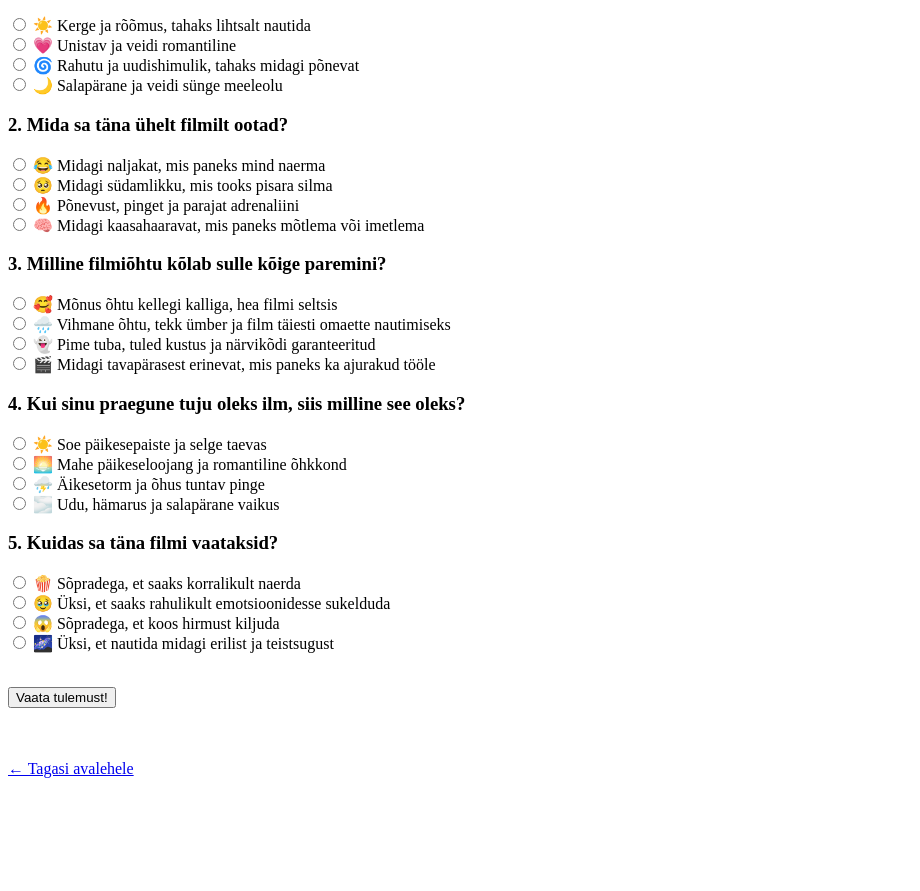
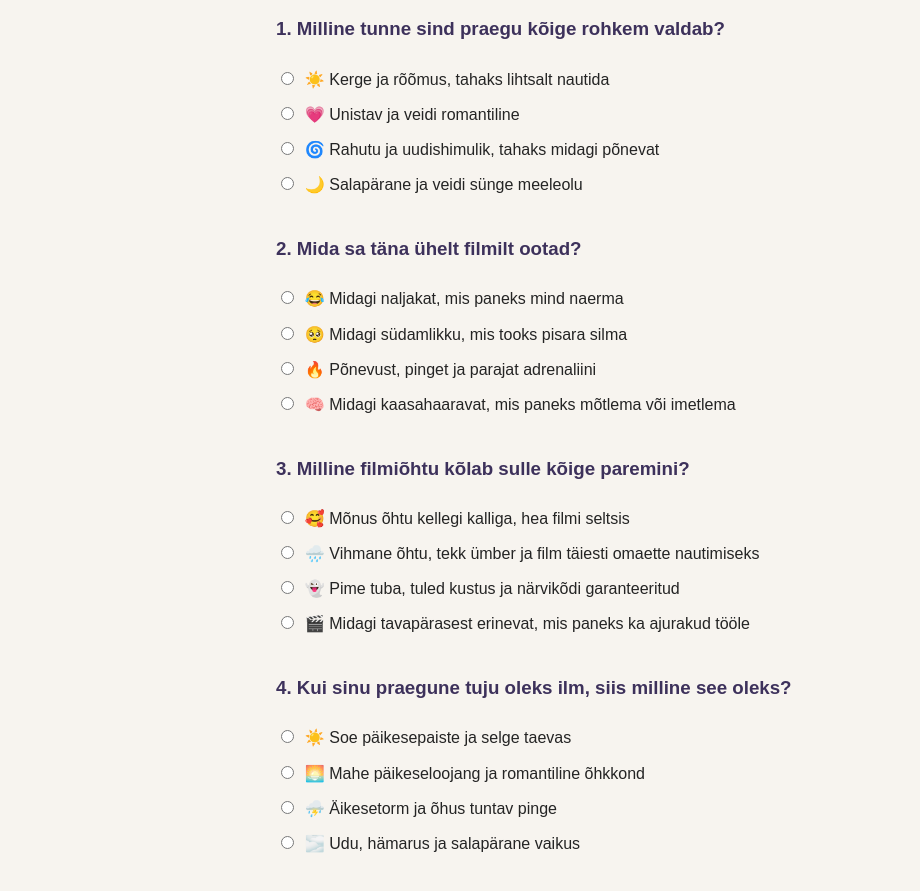
Before and after one commit to molodoipartner/edutu-filmivalija, a plain HTML site: page kysitlus.html in a window 1280 px wide. Shown: the part 142-1033 px from the top of the page, without its empty margins (0-920 px from the left). Before the commit the page ends 936 px from the top, so only its background shows below. Drawn offline with Linux system fonts and the light colour scheme.

Commit message:
Lisa stiil baasfailidele

```diff
--- a/kysitlus.html
+++ b/kysitlus.html
@@ -4,6 +4,7 @@
     <meta charset="UTF-8">
     <meta name="viewport" content="width=device-width, initial-scale=1.0">
     <title>Filmimaailm - Meeleolu Küsitlus</title>
+    <link rel="stylesheet" href="style.css">
 </head>
 <body>
 
--- /dev/null
+++ b/style.css
@@ -0,0 +1,50 @@
+* {
+    box-sizing: border-box;
+}
+
+body {
+    max-width: 760px;
+    margin: 0 auto;
+    padding: 2rem 1rem;
+    color: #242424;
+    background: #f7f4ef;
+    font-family: Arial, sans-serif;
+    line-height: 1.5;
+}
+
+h1 {
+    margin-top: 0;
+    color: #3d315b;
+}
+
+h3 {
+    margin-top: 2rem;
+    color: #3d315b;
+}
+
+a {
+    color: #6b4bb1;
+}
+
+button {
+    padding: 0.7rem 1rem;
+    border: 0;
+    border-radius: 0.4rem;
+    color: #fff;
+    background: #6b4bb1;
+    font-size: 1rem;
+    cursor: pointer;
+}
+
+button:hover {
+    background: #563a91;
+}
+
+label {
+    display: inline-block;
+    margin: 0.35rem 0;
+}
+
+input {
+    margin-right: 0.4rem;
+}
```
Also changed, not shown: index.html (+2 -1 lines).
